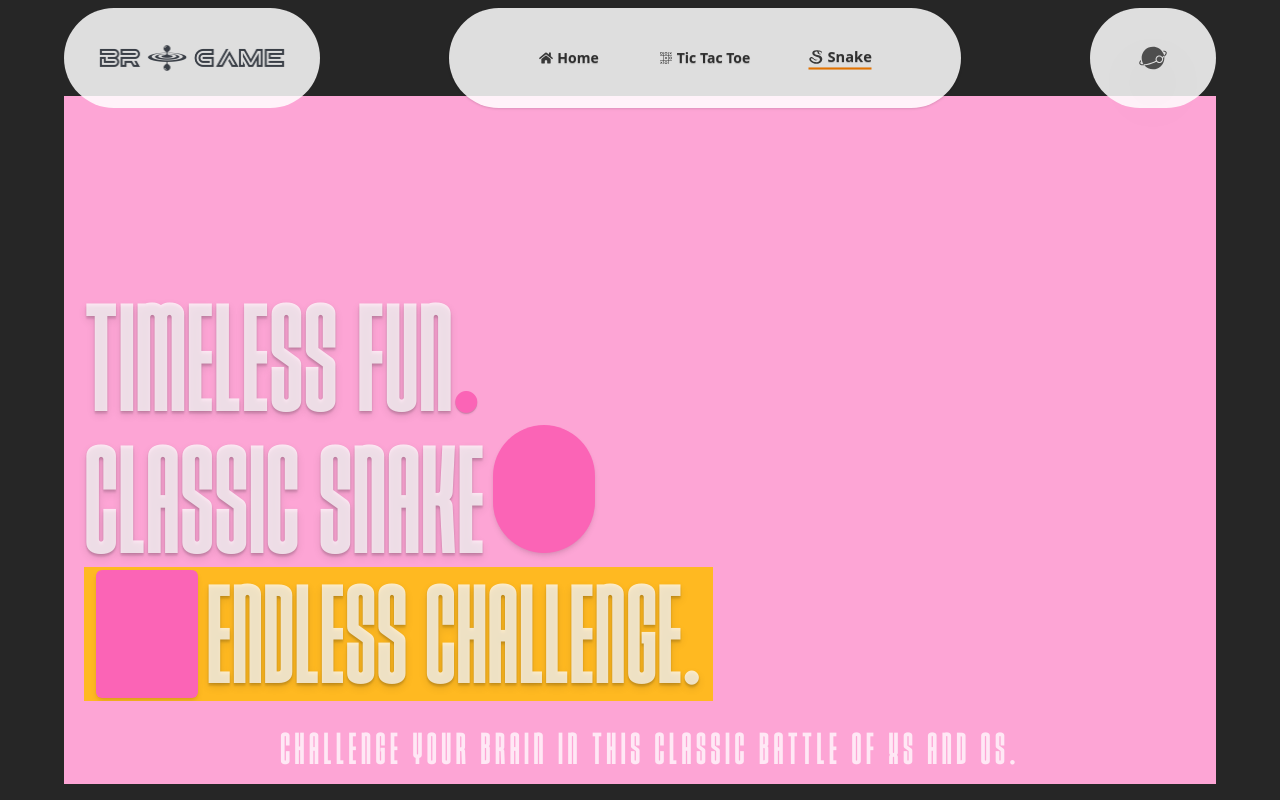
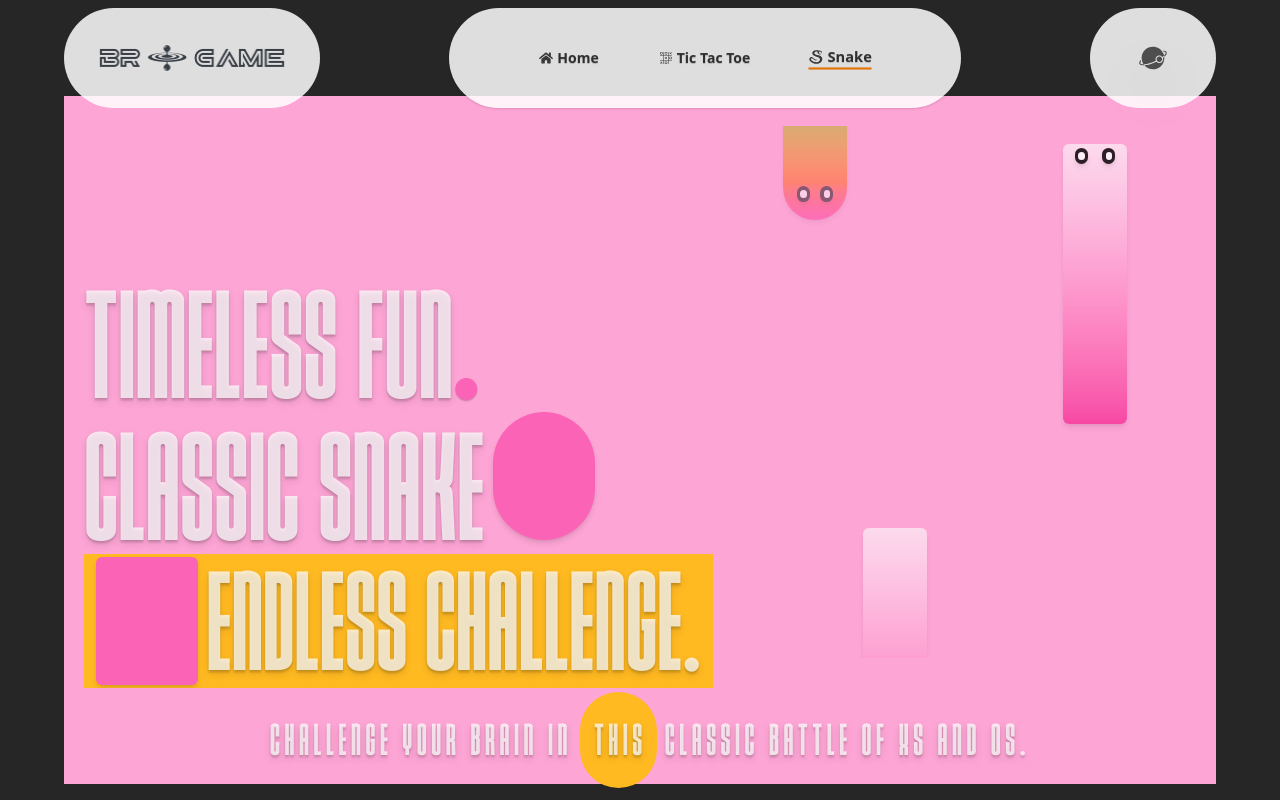
Before and after one commit to ravi181919/Br-Games, a React (Vite) app: page /snake in a window 1280 px wide. Built offline with nearby package versions, Linux system fonts and the light colour scheme.

Commit message:
add moving snake animation in snake page

```diff
--- a/src/pages/Snake.jsx
+++ b/src/pages/Snake.jsx
@@ -2,7 +2,7 @@ import React from "react";
 import Navbar from "../components/Navbar";
 import { motion } from "framer-motion";
 const Snake = () => {
-  document.title = "BR-Games | Snake"
+  document.title = "BR-Games | Snake";
   return (
     <div className="w-full min-h-[100vh] bg-black/85 dark:bg-white/65 dark:text-black/75 text-white/75 flex flex-col justify-center items-center transition-all duration-800 relative px-16">
       <div className="absolute w-full top-0 left-0 z-10">
@@ -71,14 +71,116 @@ const Snake = () => {
               </motion.span>
             </motion.h1>
           </div>
+          <div className="w-[40%] h-full overflow-hidden flex items-center relative">
+            <div className="w-full h-[90%] flex gap-4 relative overflow-hidden">
+              <motion.div
+                initial={{ y: "-100%", opacity: 0.4 }}
+                animate={{ y: "250%", opacity: 1 }}
+                transition={{
+                  duration: 5,
+                  ease: "linear",
+                  repeat: Infinity,
+                  repeatType: "loop",
+                }}
+                className="w-[5vw] ml-5 mb-0.5 h-[35vh] flex items-end justify-between bg-linear-to-t/increasing from-pink-500 to-pink-200 shadow-md rounded-full px-3.5 py-4"
+              >
+                <span className="inline-flex items-center justify-center px-0.5 w-[1vw] mb-0.5 h-[2vh] bg-black shadow-md rounded-full ">
+                  <span className="inline-block w-[0.5vw] h-[1vh] bg-white shadow-md rounded-full"></span>
+                </span>
+                <span className="inline-flex items-center justify-center px-0.5 w-[1vw] mb-0.5 h-[2vh] bg-black shadow-md rounded-full ">
+                  <span className="inline-block w-[0.5vw] h-[1vh] bg-white shadow-md rounded-full"></span>
+                </span>
+              </motion.div>
+              <motion.div
+                initial={{ y: "-100%", opacity: 0.4 }}
+                animate={{ y: "250%", opacity: 1 }}
+                transition={{
+                  duration: 5,
+                  delay: 2,
+                  ease: "linear",
+                  repeat: Infinity,
+                  repeatType: "loop",
+                }}
+                className="w-[5vw] mb-0.5 h-[35vh] flex items-end justify-between bg-linear-to-t/oklch from-pink-500 to-pink-100 shadow-md rounded-md px-3 py-1"
+              >
+                <span className="inline-flex items-center justify-center px-0.5 w-[1vw] mb-0.5 h-[2vh] bg-black shadow-md rounded-full ">
+                  <span className="inline-block w-[0.5vw] h-[1vh] bg-white shadow-md rounded-full"></span>
+                </span>
+                <span className="inline-flex items-center justify-center px-0.5 w-[1vw] mb-0.5 h-[2vh] bg-black shadow-md rounded-full ">
+                  <span className="inline-block w-[0.5vw] h-[1vh] bg-white shadow-md rounded-full"></span>
+                </span>
+              </motion.div>
+              <motion.div
+                initial={{ y: "250%", opacity: 0.4 }}
+                animate={{ y: "-100%", opacity: 1 }}
+                transition={{
+                  duration: 5,
+                  ease: "linear",
+                  repeat: Infinity,
+                  repeatType: "loop",
+                }}
+                className="w-[5vw] ml-5 mb-0.5 h-[35vh] flex items-start justify-between bg-linear-to-t/increasing from-pink-500 to-pink-200 shadow-md rounded-full px-3.5 py-4"
+              >
+                <span className="inline-flex items-center justify-center px-0.5 w-[1vw] mb-0.5 h-[2vh] bg-black shadow-md rounded-full ">
+                  <span className="inline-block w-[0.5vw] h-[1vh] bg-white shadow-md rounded-full"></span>
+                </span>
+                <span className="inline-flex items-center justify-center px-0.5 w-[1vw] mb-0.5 h-[2vh] bg-black shadow-md rounded-full ">
+                  <span className="inline-block w-[0.5vw] h-[1vh] bg-white shadow-md rounded-full"></span>
+                </span>
+              </motion.div>
+              <motion.div
+                initial={{ y: "250%", opacity: 0.4 }}
+                animate={{ y: "-100%", opacity: 1 }}
+                transition={{
+                  duration: 5,
+                  delay: 2,
+                  ease: "linear",
+                  repeat: Infinity,
+                  repeatType: "loop",
+                }}
+                className="w-[5vw] ml-5 mb-0.5 h-[35vh] flex items-start justify-between bg-linear-to-t/oklch from-pink-500 to-pink-100 shadow-md rounded-md px-3 py-1"
+              >
+                <span className="inline-flex items-center justify-center px-0.5 w-[1vw] mb-0.5 h-[2vh] bg-black shadow-md rounded-full ">
+                  <span className="inline-block w-[0.5vw] h-[1vh] bg-white shadow-md rounded-full"></span>
+                </span>
+                <span className="inline-flex items-center justify-center px-0.5 w-[1vw] mb-0.5 h-[2vh] bg-black shadow-md rounded-full ">
+                  <span className="inline-block w-[0.5vw] h-[1vh] bg-white shadow-md rounded-full"></span>
+                </span>
+              </motion.div>
+            </div>
+          </div>
         </div>
         <motion.p
-          initial={{ x: "-100%", opacity: 0.2 }}
+          initial={{ x: "-100%", opacity: 0.4 }}
           animate={{ x: 0, opacity: 1 }}
           transition={{ duration: 2, ease: "linear" }}
-          className="text-[3.5vw] pt-2 mt-2 w-full h-fit  leading- text-center tracking-widest font-[kajiro] relative"
+          className="text-[3.5vw] w-full h-24 gap-2 flex items-center justify-center text-shadow-lg leading-0 text-center tracking-widest font-[kajiro] relative"
         >
-          Challenge your brain in this classic battle of Xs and Os.
+          <motion.span
+            initial={{ x: -100, opacity: 0 }}
+            animate={{ x: 0, opacity: 1 }}
+            transition={{ duration: 1.4, delay: 3, ease: "backInOut" }}
+            className="inline-block pt-3"
+          >
+            Challenge your brain in
+          </motion.span>
+          <motion.span
+            initial={{ scaleX: 0, opacity: 0 }}
+            animate={{ scaleX: 1, opacity: 1 }}
+            transition={{ duration: 1.4, delay: 3.5, ease: "backInOut" }}
+            className="inline-flex h-[12vh] pl-1 mt-2 pt-1 w-[6vw] leading-0 items-center justify-center rounded-full bg-[#FFB921] "
+          >
+            this
+          </motion.span>
+          <motion.span
+            initial={{ x: 100, opacity: 0 }}
+            animate={{ x: 0, opacity: 1 }}
+            transition={{ duration: 1.4, delay: 3, ease: "backInOut" }}
+            className="inline-block pt-3"
+          >
+            classic battle of Xs and Os.
+          </motion.span>
+          {/* Challenge your brain in this classic battle of Xs and Os. */}
         </motion.p>
       </div>
     </div>
```
